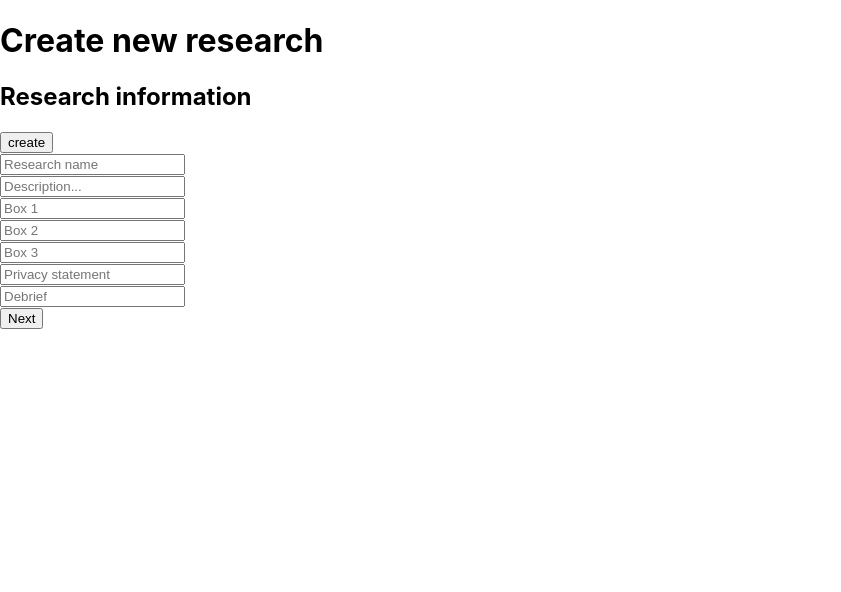
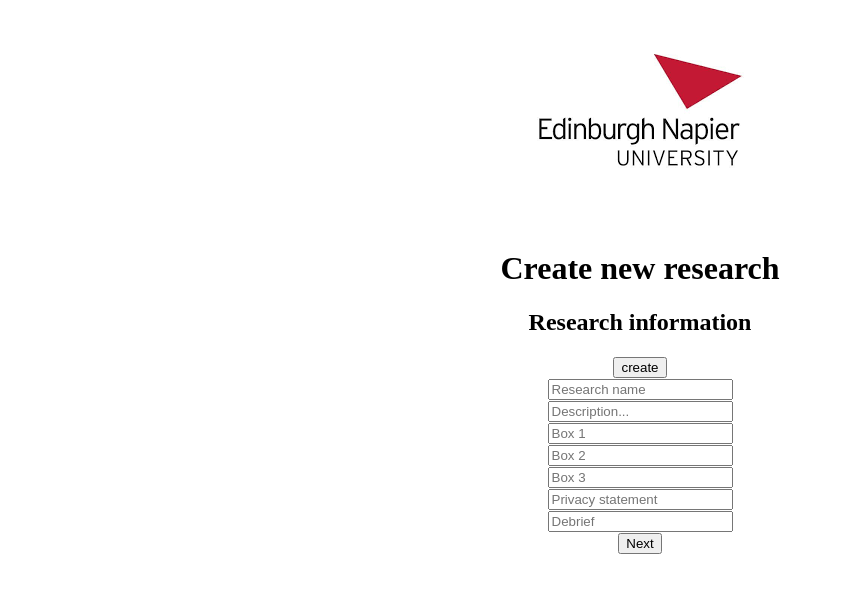
Before and after one commit to NapierJDB/App-Q-Methodology, a React (Create React App) app in the folder project/: page /CreateSurvey in a window 1280 px wide. Shown: the top 592 px of the page, without its empty margins (0-841 px from the left). Built offline with nearby package versions, Linux system fonts and the light colour scheme; the HTML template or start-up script is replaced by a standard one; a web font is replaced by a local one.

Commit message:
survey overview not working

```diff
--- a/project/src/layouts/CreateSurvey.js
+++ b/project/src/layouts/CreateSurvey.js
@@ -6,6 +6,7 @@ import {BrowserRouter as Router,
     Link,
     Switch,
     Redirect,} from 'react-router-dom';
+import logo from './images/logo2.png'
 
 
 
@@ -24,6 +25,7 @@ export default class CreateSurvey_1 extends React.Component {
         //C_user_token: this.props.location.B_user_token.toString()
         surveyData: '',
         //user_token: window.token_data.toString(),
+
 
       };
 
@@ -45,7 +47,7 @@ export default class CreateSurvey_1 extends React.Component {
         Passing values to store in a database
         */
 
-      fetch('https://soc-web-liv-60.napier.ac.uk/API/public/api/admin/addResearch',  {
+      fetch('https://soc-web-liv-60.napier.ac.uk/API/public/api/admin/addResearch ',  {
         method: 'POST',
         headers: {
                'Authorization': window.token_data,
@@ -57,16 +59,16 @@ export default class CreateSurvey_1 extends React.Component {
             box1: this.state.box1,
             box2: this.state.box2,
             box3: this.state.box3,
-            privacy: this.state.privacy,
+            privacy_statement: this.state.privacy,
             debrief: this.state.debrief,
 
        })
 
-       .then(function (response) {
+       .then((response) => {
          console.log(response);
 
-         //this.state.surveyData = response.data;
-         //console.log(this.state.surveyData);
+         this.state.surveyData = response.data;
+         console.log('response: ' + this.state.surveyData);
 
        })
        .catch(function (error) {
@@ -92,15 +94,21 @@ export default class CreateSurvey_1 extends React.Component {
           }
 
         return (
-          <div>
-            <h1>Create new research</h1>
+          <div className = 'TextCenter'>
+            <img src={logo}/>
+            <h1 className = 'primary'>Create new research</h1>
+
             <div>
-                <h2>Research information</h2>
+
+                <h2 className = 'primary'>Research information</h2>
                 <form>
                   <button onClick={this.send}>
                     create
                   </button>
-                    <div>
+
+                  <div>
+
+                  <div>
                         <input
                         type="text"
                         name="survey_name"
@@ -182,6 +190,9 @@ export default class CreateSurvey_1 extends React.Component {
                             Next
                         </button>
                     </div>
+
+                  </div>
+
              </form>
             </div>
 
--- a/project/src/layouts/SurveyOverview.js
+++ b/project/src/layouts/SurveyOverview.js
@@ -7,6 +7,7 @@ export default class SurveyOverview extends React.Component {
         this.state = {
 
             research: '',
+            id: window.researcher_id,
 
         };
 
@@ -17,23 +18,33 @@ export default class SurveyOverview extends React.Component {
       handleSubmit(event) {
         event.preventDefault()
 
-        axios
-          .post("https://soc-web-liv-60.napier.ac.uk/API/public/api/admin/viewResearch",
+
+          fetch("https://soc-web-liv-60.napier.ac.uk/API/public/api/admin/viewResearch ",
             {
-                researcherID: window.researcher_id
+                method: 'POST',
+                headers: {
+                    'Authorization': window.token_data,
+                    'Content-Type': 'application/json'
+                },
+                 researcherID: '111',
 
             })
-          .then((response) => {
+            .then((response) => response.json())
+            .then((data) => {
+                console.log(data)
+                alert(this.state.id)
+            })
+           //.then((response) => {
 
-            console.log(response);
+            //console.log(response);
 
-            this.state.research = response.data;
-            console.log(this.state.research);
+            //this.state.research = response.data;
+            //console.log(this.state.research);
 
-          },
-          (error) => {
-            console.log(error);
-          })
+          //},
+          //error) => {
+            //console.log(error);
+          //})
           .catch(function (error) {
             console.log(error);
           })
```
